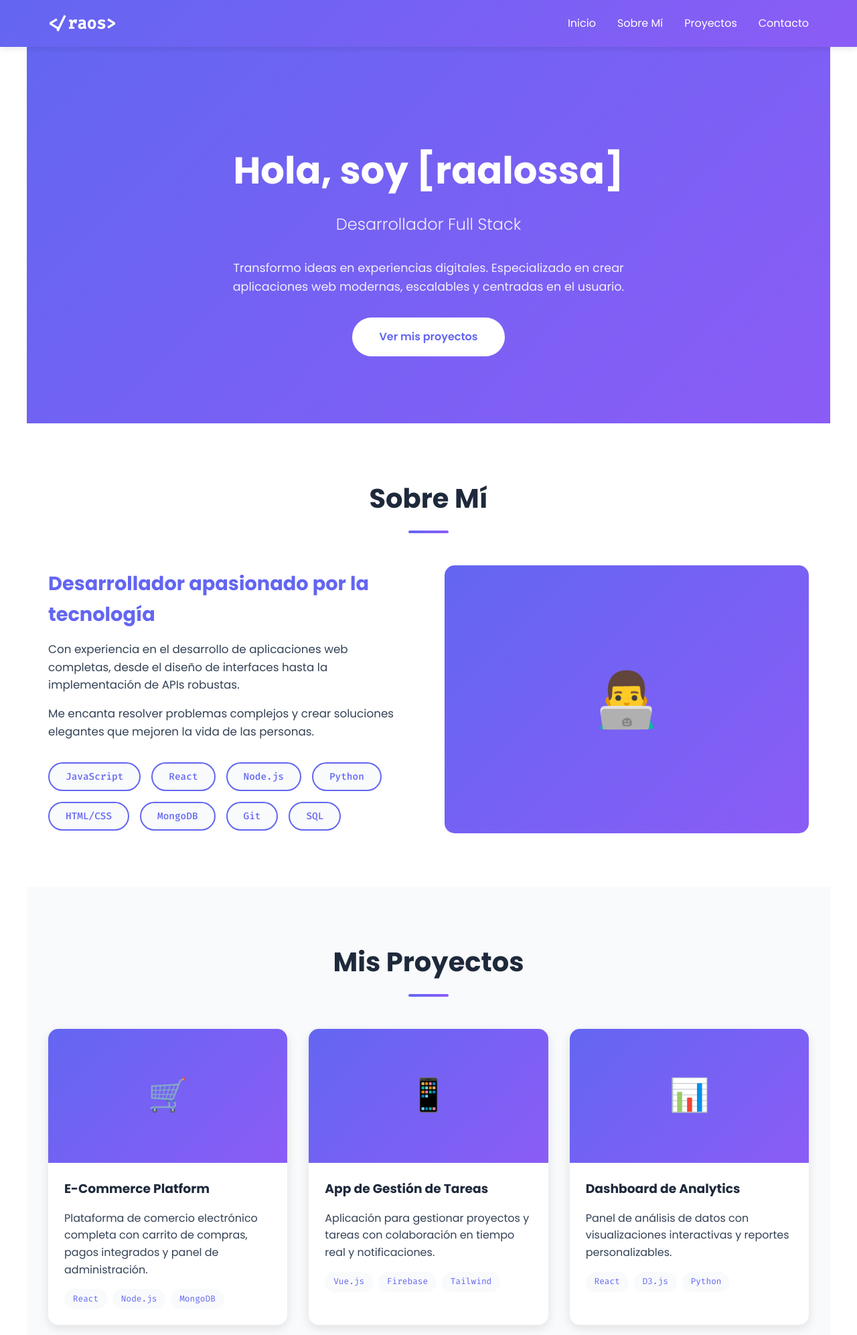
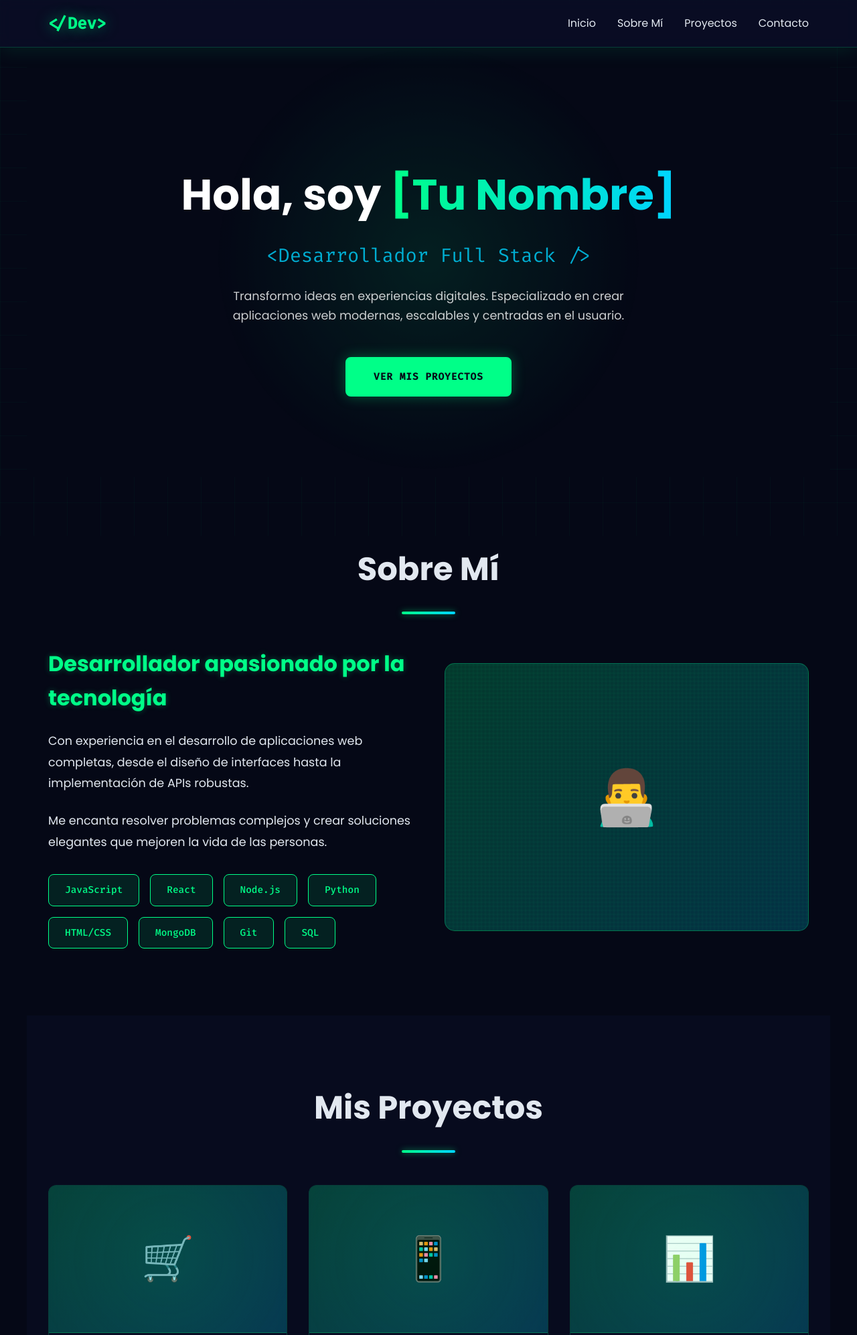
Before and after one commit to raalossa/testGit, a plain HTML site: page index.html in a window 1280 px wide. Shown: the top 1993 px of the page at 67% size. Drawn offline with Linux system fonts and the light colour scheme.

Commit message:
Modernizacion estilo

```diff
--- a/index.html
+++ b/index.html
@@ -15,32 +15,53 @@
         }
 
         :root {
-            --primary: #6366f1;
-            --primary-dark: #4f46e5;
-            --secondary: #8b5cf6;
-            --dark: #1e293b;
+            --primary: #00ff88;
+            --primary-dark: #00cc6a;
+            --secondary: #00d4ff;
+            --dark: #0a0e27;
+            --darker: #050816;
             --light: #f8fafc;
-            --text: #334155;
-            --accent: #06b6d4;
+            --text: #e2e8f0;
+            --accent: #ff006e;
+            --purple: #a855f7;
         }
 
         body {
             font-family: 'Poppins', sans-serif;
+            background: var(--darker);
             color: var(--text);
             line-height: 1.6;
             overflow-x: hidden;
         }
 
+        /* Grid Background Effect */
+        body::before {
+            content: '';
+            position: fixed;
+            top: 0;
+            left: 0;
+            width: 100%;
+            height: 100%;
+            background:
+                linear-gradient(90deg, rgba(0, 255, 136, 0.03) 1px, transparent 1px),
+                linear-gradient(rgba(0, 255, 136, 0.03) 1px, transparent 1px);
+            background-size: 50px 50px;
+            pointer-events: none;
+            z-index: 0;
+        }
+
         /* Header */
         header {
-            background: linear-gradient(135deg, var(--primary) 0%, var(--secondary) 100%);
+            background: rgba(10, 14, 39, 0.8);
+            backdrop-filter: blur(10px);
+            border-bottom: 1px solid rgba(0, 255, 136, 0.2);
             color: white;
             padding: 1rem 0;
             position: fixed;
             width: 100%;
             top: 0;
             z-index: 1000;
-            box-shadow: 0 2px 10px rgba(0,0,0,0.1);
+            box-shadow: 0 4px 30px rgba(0, 255, 136, 0.1);
         }
 
         nav {
@@ -56,6 +77,8 @@
             font-size: 1.5rem;
             font-weight: 700;
             font-family: 'Fira Code', monospace;
+            color: var(--primary);
+            text-shadow: 0 0 20px rgba(0, 255, 136, 0.5);
         }
 
         nav ul {
@@ -65,86 +88,149 @@
         }
 
         nav a {
-            color: white;
+            color: var(--text);
             text-decoration: none;
             font-weight: 500;
-            transition: opacity 0.3s;
+            transition: all 0.3s;
+            position: relative;
+        }
+
+        nav a::after {
+            content: '';
+            position: absolute;
+            bottom: -5px;
+            left: 0;
+            width: 0;
+            height: 2px;
+            background: var(--primary);
+            transition: width 0.3s;
         }
 
         nav a:hover {
-            opacity: 0.8;
+            color: var(--primary);
+        }
+
+        nav a:hover::after {
+            width: 100%;
         }
 
         /* Hero Section */
         .hero {
-            background: linear-gradient(135deg, var(--primary) 0%, var(--secondary) 100%);
+            background: var(--darker);
             color: white;
-            padding: 150px 2rem 100px;
+            padding: 180px 2rem 120px;
             text-align: center;
             margin-top: 60px;
+            position: relative;
+            overflow: hidden;
+        }
+
+        .hero::before {
+            content: '';
+            position: absolute;
+            top: 50%;
+            left: 50%;
+            transform: translate(-50%, -50%);
+            width: 600px;
+            height: 600px;
+            background: radial-gradient(circle, rgba(0, 255, 136, 0.15) 0%, transparent 70%);
+            animation: pulse 4s ease-in-out infinite;
+        }
+
+        @keyframes pulse {
+            0%, 100% { transform: translate(-50%, -50%) scale(1); opacity: 0.5; }
+            50% { transform: translate(-50%, -50%) scale(1.2); opacity: 0.8; }
         }
 
         .hero h1 {
-            font-size: 3.5rem;
+            font-size: 4rem;
             margin-bottom: 1rem;
             animation: fadeInUp 1s ease;
+            position: relative;
+            z-index: 1;
+        }
+
+        .hero h1 span {
+            background: linear-gradient(90deg, var(--primary), var(--secondary));
+            -webkit-background-clip: text;
+            -webkit-text-fill-color: transparent;
+            background-clip: text;
         }
 
         .hero .subtitle {
-            font-size: 1.5rem;
-            font-weight: 300;
-            margin-bottom: 2rem;
-            opacity: 0.9;
+            font-size: 1.8rem;
+            font-weight: 400;
+            margin-bottom: 1.5rem;
+            color: var(--secondary);
+            font-family: 'Fira Code', monospace;
             animation: fadeInUp 1s ease 0.2s backwards;
+            position: relative;
+            z-index: 1;
         }
 
         .hero p {
             font-size: 1.1rem;
-            max-width: 600px;
-            margin: 0 auto 2rem;
-            opacity: 0.9;
+            max-width: 700px;
+            margin: 0 auto 3rem;
+            opacity: 0.8;
             animation: fadeInUp 1s ease 0.4s backwards;
+            position: relative;
+            z-index: 1;
         }
 
         .btn {
             display: inline-block;
             padding: 1rem 2.5rem;
-            background: white;
-            color: var(--primary);
+            background: var(--primary);
+            color: var(--darker);
             text-decoration: none;
-            border-radius: 50px;
+            border-radius: 8px;
             font-weight: 600;
-            transition: transform 0.3s, box-shadow 0.3s;
+            transition: all 0.3s;
             animation: fadeInUp 1s ease 0.6s backwards;
+            border: 2px solid var(--primary);
+            font-family: 'Fira Code', monospace;
+            text-transform: uppercase;
+            letter-spacing: 1px;
+            font-size: 0.9rem;
+            position: relative;
+            z-index: 1;
+            box-shadow: 0 0 20px rgba(0, 255, 136, 0.3);
         }
 
         .btn:hover {
-            transform: translateY(-3px);
-            box-shadow: 0 10px 25px rgba(0,0,0,0.2);
+            background: transparent;
+            color: var(--primary);
+            box-shadow: 0 0 30px rgba(0, 255, 136, 0.5);
+            transform: translateY(-2px);
         }
 
         /* Sections */
         section {
             max-width: 1200px;
             margin: 0 auto;
-            padding: 80px 2rem;
+            padding: 100px 2rem;
+            position: relative;
+            z-index: 1;
         }
 
         h2 {
-            font-size: 2.5rem;
+            font-size: 3rem;
             margin-bottom: 3rem;
             text-align: center;
-            color: var(--dark);
+            color: var(--text);
+            font-weight: 700;
         }
 
         h2::after {
             content: '';
             display: block;
-            width: 60px;
+            width: 80px;
             height: 4px;
             background: linear-gradient(90deg, var(--primary), var(--secondary));
-            margin: 1rem auto;
+            margin: 1.5rem auto;
             border-radius: 2px;
+            box-shadow: 0 0 10px rgba(0, 255, 136, 0.5);
         }
 
         /* About Section */
@@ -157,13 +243,15 @@
 
         .about-text h3 {
             color: var(--primary);
-            font-size: 1.8rem;
-            margin-bottom: 1rem;
+            font-size: 2rem;
+            margin-bottom: 1.5rem;
+            text-shadow: 0 0 10px rgba(0, 255, 136, 0.3);
         }
 
         .about-text p {
-            margin-bottom: 1rem;
-            font-size: 1.05rem;
+            margin-bottom: 1.5rem;
+            font-size: 1.1rem;
+            line-height: 1.8;
         }
 
         .skills {
@@ -174,19 +262,28 @@
         }
 
         .skill {
-            background: var(--light);
-            padding: 0.5rem 1.5rem;
-            border-radius: 25px;
+            background: rgba(0, 255, 136, 0.1);
+            padding: 0.7rem 1.5rem;
+            border-radius: 8px;
             font-family: 'Fira Code', monospace;
             font-size: 0.9rem;
-            border: 2px solid var(--primary);
+            border: 1px solid var(--primary);
             color: var(--primary);
             font-weight: 500;
+            transition: all 0.3s;
+            cursor: default;
+        }
+
+        .skill:hover {
+            background: var(--primary);
+            color: var(--darker);
+            transform: translateY(-3px);
+            box-shadow: 0 5px 15px rgba(0, 255, 136, 0.3);
         }
 
         /* Projects Section */
         #proyectos {
-            background: var(--light);
+            background: rgba(10, 14, 39, 0.5);
         }
 
         .projects-grid {
@@ -196,27 +293,47 @@
         }
 
         .project-card {
-            background: white;
-            border-radius: 15px;
+            background: rgba(10, 14, 39, 0.8);
+            border-radius: 12px;
             overflow: hidden;
-            box-shadow: 0 5px 15px rgba(0,0,0,0.1);
-            transition: transform 0.3s, box-shadow 0.3s;
+            border: 1px solid rgba(0, 255, 136, 0.2);
+            transition: all 0.3s;
+            backdrop-filter: blur(10px);
         }
 
         .project-card:hover {
             transform: translateY(-10px);
-            box-shadow: 0 15px 30px rgba(0,0,0,0.2);
+            border-color: var(--primary);
+            box-shadow: 0 10px 40px rgba(0, 255, 136, 0.3);
         }
 
         .project-image {
             width: 100%;
-            height: 200px;
-            background: linear-gradient(135deg, var(--primary), var(--secondary));
+            height: 220px;
+            background: linear-gradient(135deg, rgba(0, 255, 136, 0.2), rgba(0, 212, 255, 0.2));
             display: flex;
             align-items: center;
             justify-content: center;
-            font-size: 3rem;
-            color: white;
+            font-size: 4rem;
+            border-bottom: 1px solid rgba(0, 255, 136, 0.3);
+            position: relative;
+            overflow: hidden;
+        }
+
+        .project-image::before {
+            content: '';
+            position: absolute;
+            top: -50%;
+            left: -50%;
+            width: 200%;
+            height: 200%;
+            background: radial-gradient(circle, rgba(0, 255, 136, 0.1) 0%, transparent 70%);
+            animation: rotate 10s linear infinite;
+        }
+
+        @keyframes rotate {
+            0% { transform: rotate(0deg); }
+            100% { transform: rotate(360deg); }
         }
 
         .project-content {
@@ -224,8 +341,14 @@
         }
 
         .project-content h3 {
-            color: var(--dark);
+            color: var(--text);
             margin-bottom: 1rem;
+            font-size: 1.4rem;
+        }
+
+        .project-content p {
+            color: rgba(226, 232, 240, 0.7);
+            line-height: 1.6;
         }
 
         .project-tags {
@@ -236,12 +359,13 @@
         }
 
         .tag {
-            background: var(--light);
-            padding: 0.3rem 0.8rem;
-            border-radius: 15px;
+            background: rgba(0, 255, 136, 0.1);
+            padding: 0.4rem 1rem;
+            border-radius: 6px;
             font-size: 0.8rem;
             color: var(--primary);
             font-family: 'Fira Code', monospace;
+            border: 1px solid rgba(0, 255, 136, 0.3);
         }
 
         /* Contact Section */
@@ -264,22 +388,33 @@
         }
 
         .social-links a {
+            display: inline-flex;
+            align-items: center;
+            justify-content: center;
+            width: 50px;
+            height: 50px;
+            background: rgba(0, 255, 136, 0.1);
+            border: 1px solid var(--primary);
+            border-radius: 10px;
             color: var(--primary);
-            font-size: 2rem;
-            transition: color 0.3s, transform 0.3s;
+            font-size: 1.5rem;
+            transition: all 0.3s;
         }
 
         .social-links a:hover {
-            color: var(--secondary);
-            transform: scale(1.2);
+            background: var(--primary);
+            color: var(--darker);
+            transform: translateY(-5px);
+            box-shadow: 0 10px 25px rgba(0, 255, 136, 0.3);
         }
 
         /* Footer */
         footer {
             background: var(--dark);
-            color: white;
+            color: var(--text);
             text-align: center;
-            padding: 2rem;
+            padding: 2.5rem;
+            border-top: 1px solid rgba(0, 255, 136, 0.2);
         }
 
         /* Animations */
@@ -322,7 +457,7 @@
     <!-- Header -->
     <header>
         <nav>
-            <div class="logo">&lt;/raos&gt;</div>
+            <div class="logo">&lt;/Dev&gt;</div>
             <ul>
                 <li><a href="#inicio">Inicio</a></li>
                 <li><a href="#sobre-mi">Sobre Mí</a></li>
@@ -334,8 +469,8 @@
 
     <!-- Hero Section -->
     <section id="inicio" class="hero">
-        <h1>Hola, soy [raalossa]</h1>
-        <p class="subtitle">Desarrollador Full Stack</p>
+        <h1>Hola, soy <span>[Tu Nombre]</span></h1>
+        <p class="subtitle">&lt;Desarrollador Full Stack /&gt;</p>
         <p>Transformo ideas en experiencias digitales. Especializado en crear aplicaciones web modernas, escalables y centradas en el usuario.</p>
         <a href="#proyectos" class="btn">Ver mis proyectos</a>
     </section>
@@ -360,7 +495,10 @@
                 </div>
             </div>
             <div class="about-image">
-                <div style="background: linear-gradient(135deg, var(--primary), var(--secondary)); height: 400px; border-radius: 15px; display: flex; align-items: center; justify-content: center; color: white; font-size: 5rem;">👨‍💻</div>
+                <div style="background: linear-gradient(135deg, rgba(0, 255, 136, 0.2), rgba(0, 212, 255, 0.2)); height: 400px; border-radius: 15px; display: flex; align-items: center; justify-content: center; font-size: 5rem; border: 1px solid rgba(0, 255, 136, 0.3); position: relative; overflow: hidden;">
+                    <div style="position: absolute; inset: 0; background: repeating-linear-gradient(0deg, rgba(0, 255, 136, 0.03) 0px, transparent 2px, transparent 4px, rgba(0, 255, 136, 0.03) 6px), repeating-linear-gradient(90deg, rgba(0, 255, 136, 0.03) 0px, transparent 2px, transparent 4px, rgba(0, 255, 136, 0.03) 6px);"></div>
+                    <span style="position: relative; z-index: 1;">👨‍💻</span>
+                </div>
             </div>
         </div>
     </section>
```
